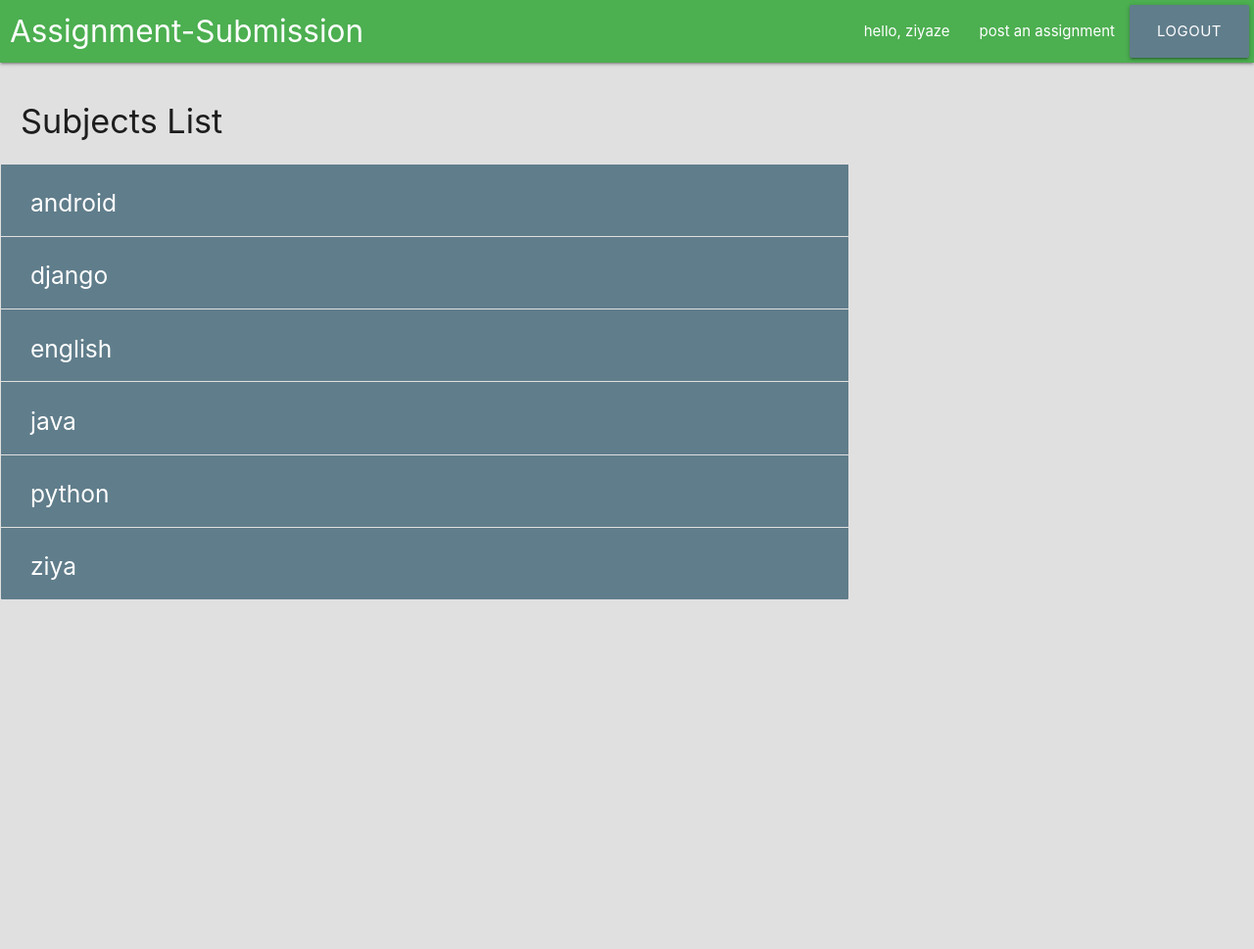
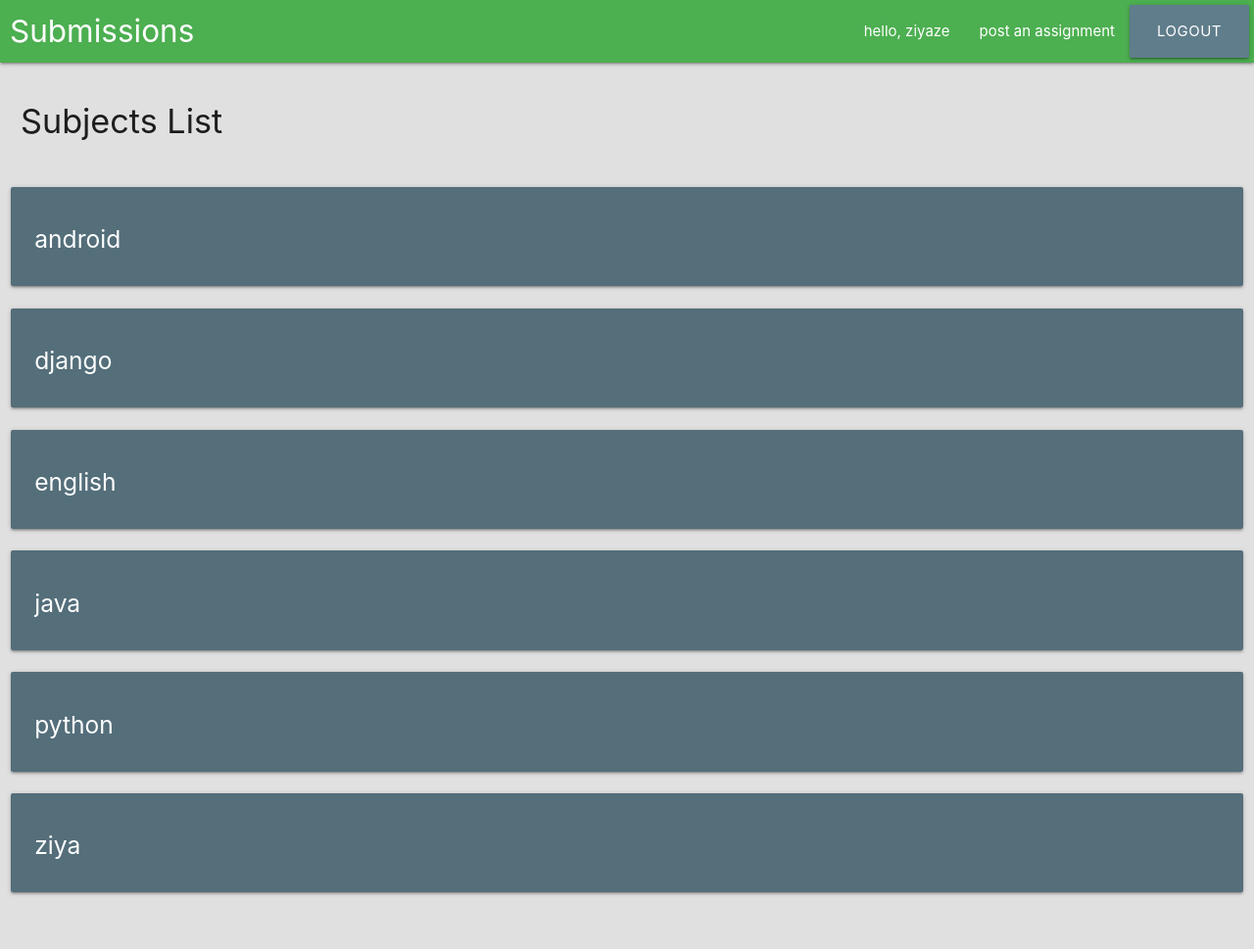
Before and after one commit to ziyazee/ise-netbook, a Django app: page /index/ in a window 1280 px wide. Shown: the whole page at 98% size. Before the commit the page ends 612 px from the top, so only its background shows below. Run offline with Django 3.2, Linux system fonts and the light colour scheme; a user stored in the database is signed in; data comes from the database, SQL or seed files in the repository; some libraries are stand-ins or nearby versions.

Commit message:
modified index page

```diff
--- a/MySubmissions/templates/assignments.html
+++ b/MySubmissions/templates/assignments.html
@@ -17,7 +17,7 @@
   <body class="grey lighten-2">
     <nav class="green">
       <div class="nav-wrapper">
-        <a href="#!" class="brand-logo"style="margin-left:10px;">Assignment-Submission</a>
+        <a href="#!" class="brand-logo"style="margin-left:10px;">Submissions</a>
         <a href="#" data-target="mobile-nav" class="sidenav-trigger">
           <i class="material-icons">menu</i>
         </a>
--- a/MySubmissions/templates/index.html
+++ b/MySubmissions/templates/index.html
@@ -17,7 +17,7 @@
   <body class="grey lighten-2">
     <nav class="green">
       <div class="nav-wrapper">
-        <a href="#!" class="brand-logo"style="margin-left:10px;">Assignment-Submission</a>
+        <a href="#!" class="brand-logo"style="margin-left:10px;">Submissions</a>
         <a href="#" data-target="mobile-nav" class="sidenav-trigger">
           <i class="material-icons">menu</i>
         </a>
@@ -39,6 +39,7 @@
         </ul>
       </div>
     </nav>
+
     <ul class="sidenav" id="mobile-nav">
       <li>
         <a  href="#">hello, {{ user.get_username }}</a>
@@ -77,13 +78,35 @@
 
         </nav> -->
 
+
               <ul class="collection with-header">
                 <li class="collection-header grey lighten-2"><h4>Subjects List</h4></li>
-                {% for i in yea %}
-                <li class="collection-item blue-grey" style="width:100%;"><a href="{% url 'assignmentList' subjects=i.subjectName %}"><h5><span class="white-text">{{ i.subjectName }}</span></h5></a></li>
+              </ul>
+              <div class="row">
+                  {% for i in yea%}
+                <div class="col s12 m12">
+                  <div class="card blue-grey darken-1">
+                    <div class="card-content white-text">
+
+                      <span class="card-title">
+                        <a href="{% url 'assignmentList' subjects=i.subjectName %}">
+                          <h5>
+                            <span class="white-text">{{ i.subjectName }}</span>
+                          </h5>
+                        </a>
+
+                      </span>
+
+                    </div>
+                    <!-- <div class="card-action"> -->
+                      <!-- <a href="#">This is a link</a> -->
+                      <!-- <a href="#">This is a link</a> -->
+                    <!-- </div> -->
+                  </div>
+                </div>
                 {% endfor %}
-              </ul>
 
+              </div>
 
 
 
```
